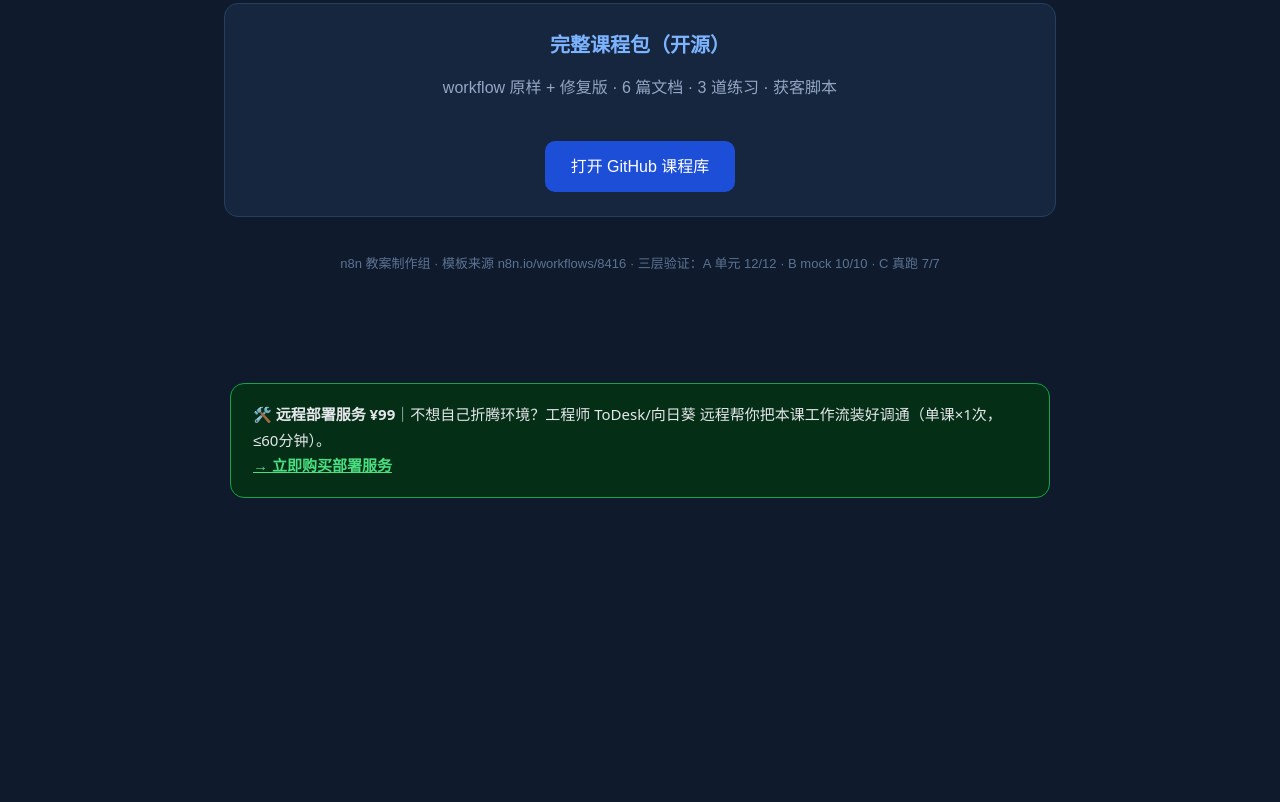
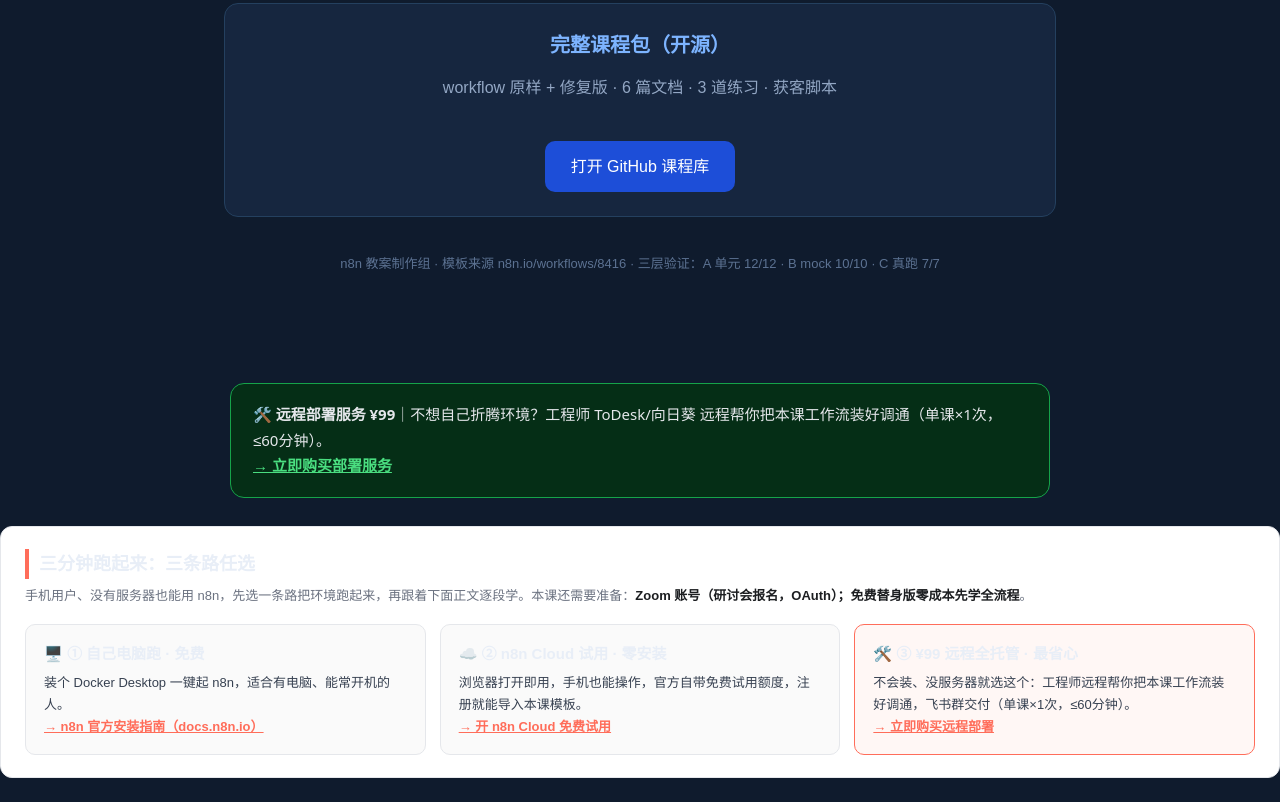
Before and after one commit to xinchun575924529/n8n-lesson-16-zoom-webinar-funnel, a plain HTML site: page site/index.html in a window 1280 px wide. Shown: the part 1362-2164 px from the top of the page. Before the commit the page ends 1888 px from the top, so only its background shows below. Drawn offline with Linux system fonts and the light colour scheme.

Commit message:
feat(site): add zero-barrier 3-way n8n install guide block (90008-WP4)

```diff
--- a/site/index.html
+++ b/site/index.html
@@ -94,6 +94,26 @@
 🛠️ <strong>远程部署服务 ¥99</strong>｜不想自己折腾环境？工程师 ToDesk/向日葵 远程帮你把本课工作流装好调通（单课×1次，≤60分钟）。<br>
 <a href="https://n8nbox.cn/cashier?item=svc-remote-deploy-01" style="color:#4ade80;font-weight:bold">→ 立即购买部署服务</a>
 </div>
+
+<!-- 90008-WP4 零基础运行指路 -->
+<div style="margin:0 0 24px;padding:22px 24px;background:#fff;border:1px solid #e5e7eb;border-radius:12px">
+  <div style="font-size:18px;font-weight:700;border-left:4px solid #ff6d5a;padding-left:10px;margin-bottom:6px">三分钟跑起来：三条路任选</div>
+  <p style="color:#6b7280;font-size:13px;margin:6px 0 16px">手机用户、没有服务器也能用 n8n，先选一条路把环境跑起来，再跟着下面正文逐段学。本课还需要准备：<strong style="color:#1c1e21">Zoom 账号（研讨会报名，OAuth）；免费替身版零成本先学全流程</strong>。</p>
+  <div style="display:flex;gap:14px;flex-wrap:wrap">
+    <div style="flex:1;min-width:220px;border:1px solid #e5e7eb;border-radius:10px;padding:16px 18px;background:#fafafa">
+      <div style="font-size:15px;font-weight:700;margin-bottom:6px">🖥️ ① 自己电脑跑 · 免费</div>
+      <div style="font-size:13px;color:#374151;line-height:1.7">装个 Docker Desktop 一键起 n8n，适合有电脑、能常开机的人。<br><a href="https://docs.n8n.io/hosting/installation/docker/" style="color:#ff6d5a;font-weight:600" target="_blank" rel="noopener">→ n8n 官方安装指南（docs.n8n.io）</a></div>
+    </div>
+    <div style="flex:1;min-width:220px;border:1px solid #e5e7eb;border-radius:10px;padding:16px 18px;background:#fafafa">
+      <div style="font-size:15px;font-weight:700;margin-bottom:6px">☁️ ② n8n Cloud 试用 · 零安装</div>
+      <div style="font-size:13px;color:#374151;line-height:1.7">浏览器打开即用，手机也能操作，官方自带免费试用额度，注册就能导入本课模板。<br><a href="https://n8n.io/cloud/" style="color:#ff6d5a;font-weight:600" target="_blank" rel="noopener">→ 开 n8n Cloud 免费试用</a></div>
+    </div>
+    <div style="flex:1;min-width:220px;border:1px solid #ff6d5a;border-radius:10px;padding:16px 18px;background:#fff7f5">
+      <div style="font-size:15px;font-weight:700;margin-bottom:6px">🛠️ ③ ¥99 远程全托管 · 最省心</div>
+      <div style="font-size:13px;color:#374151;line-height:1.7">不会装、没服务器就选这个：工程师远程帮你把本课工作流装好调通，飞书群交付（单课×1次，≤60分钟）。<br><a href="https://n8nbox.cn/cashier?item=svc-remote-deploy-01" style="color:#ff6d5a;font-weight:700" target="_blank" rel="noopener">→ 立即购买远程部署</a></div>
+    </div>
+  </div>
+</div>
 </body>
 <!-- trigger pages build -->
 </html>
```
